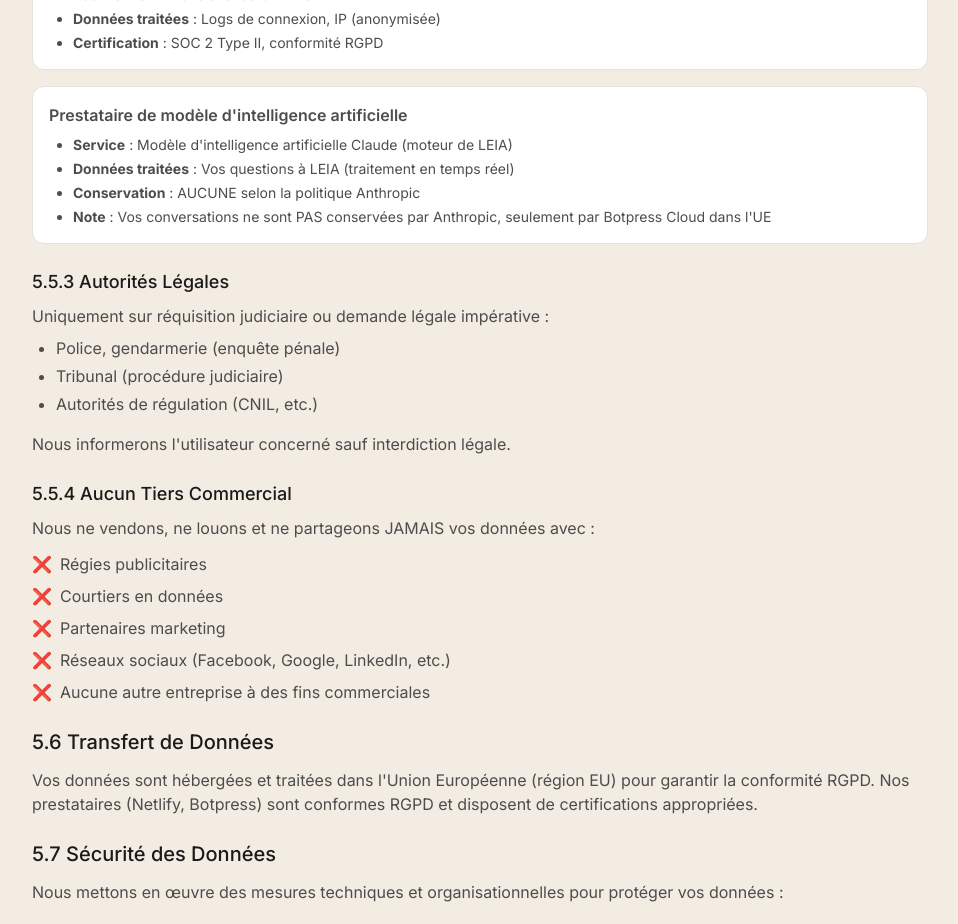
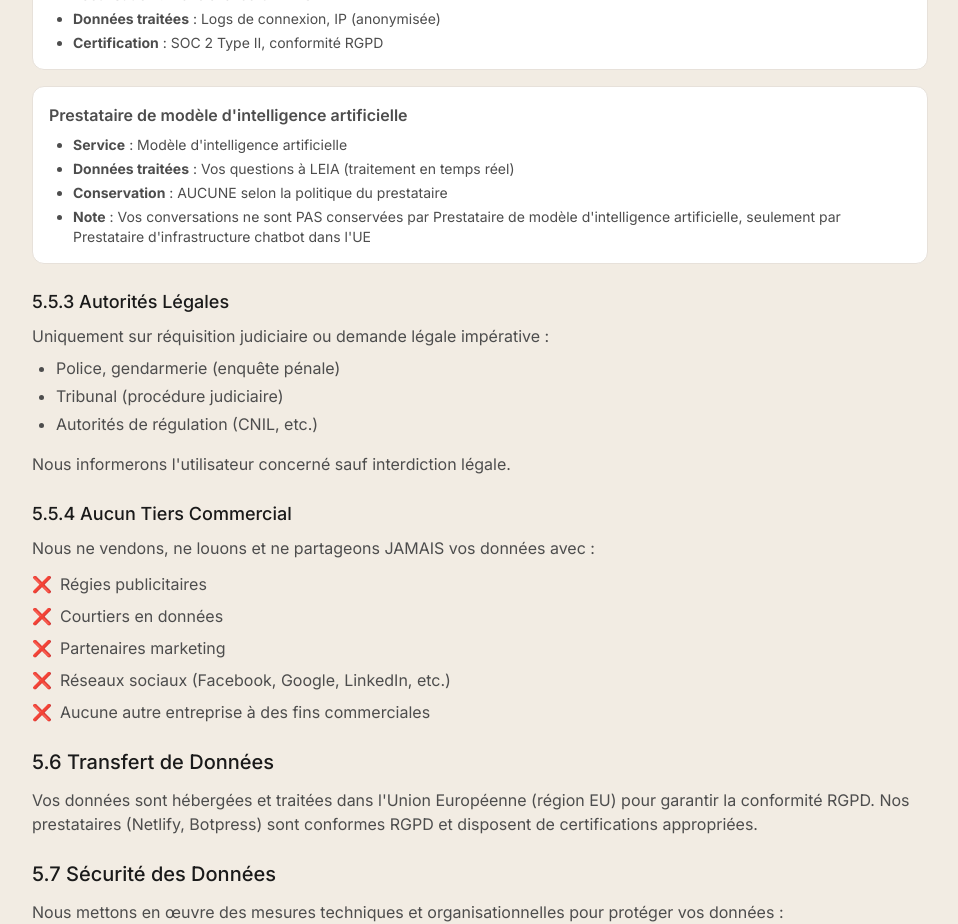
Before and after one commit to leia98nc-code/zenkai-beta, a React (Vite) app: page /cgu in a window 1280 px wide. Shown: the part 6200-7124 px from the top of the page, without its empty margins (160-1118 px from the left). Built offline with nearby package versions, Linux system fonts and the light colour scheme; the HTML template or start-up script is replaced by a standard one.

Commit message:
Update Terms.tsx

```diff
--- a/src/pages/Terms.tsx
+++ b/src/pages/Terms.tsx
@@ -305,10 +305,10 @@ const Terms = () => {
                   <div className="bg-card border border-border p-4 rounded-lg">
                     <p className="font-semibold">Prestataire de modèle d'intelligence artificielle</p>
                     <ul className="list-disc pl-6 mt-2 space-y-1 text-sm">
-                      <li><strong>Service</strong> : Modèle d'intelligence artificielle Claude (moteur de LEIA)</li>
+                      <li><strong>Service</strong> : Modèle d'intelligence artificielle </li>
                       <li><strong>Données traitées</strong> : Vos questions à LEIA (traitement en temps réel)</li>
-                      <li><strong>Conservation</strong> : AUCUNE selon la politique Anthropic</li>
-                      <li><strong>Note</strong> : Vos conversations ne sont PAS conservées par Anthropic, seulement par Botpress Cloud dans l'UE</li>
+                      <li><strong>Conservation</strong> : AUCUNE selon la politique du prestataire</li>
+                      <li><strong>Note</strong> : Vos conversations ne sont PAS conservées par Prestataire de modèle d'intelligence artificielle, seulement par Prestataire d'infrastructure chatbot dans l'UE</li>
                     </ul>
                   </div>
                 </div>
```
